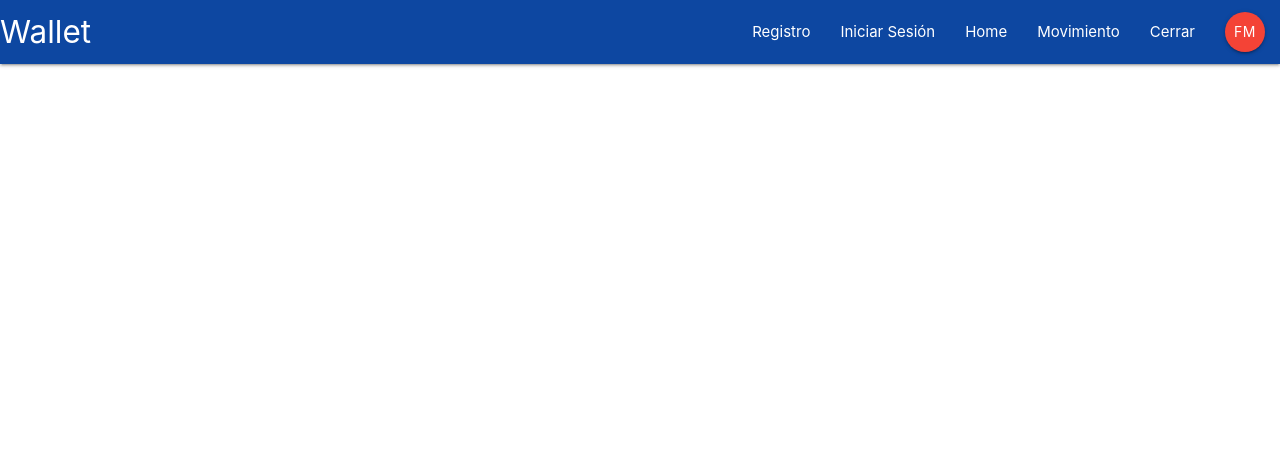
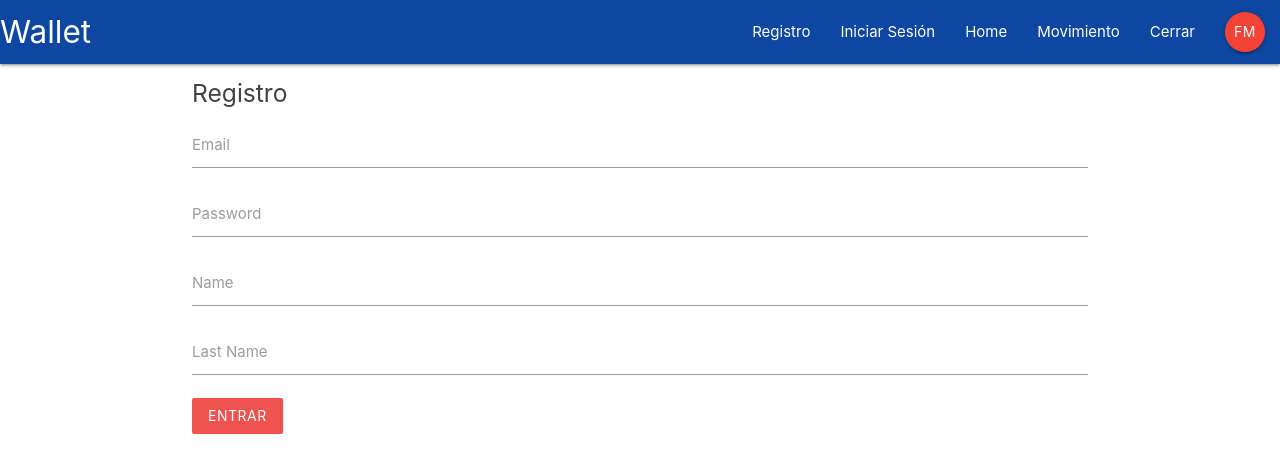
Before and after one commit to fabian202/react-wallet, a React (Create React App) app: page /register in a window 1280 px wide. Shown: the top 472 px of the page. Built offline with nearby package versions, Linux system fonts and the light colour scheme.

Commit message:
Login and register components

```diff
--- a/public/index.html
+++ b/public/index.html
@@ -38,5 +38,6 @@
       To begin the development, run `npm start` or `yarn start`.
       To create a production bundle, use `npm run build` or `yarn build`.
     -->
+    <script src="https://cdnjs.cloudflare.com/ajax/libs/materialize/1.0.0/js/materialize.min.js"></script>
   </body>
 </html>
--- a/src/App.js
+++ b/src/App.js
@@ -3,6 +3,8 @@ import{ BrowserRouter, Switch, Route } from 'react-router-dom';
 import Home from './components/home/Home';
 import NavBar from './components/layout/NavBar';
 import DetailMovement from './components/movement/DetailMovement';
+import SignIn from './components/auth/SignIn'
+import SignUp from './components/auth/SignUp'
 
 class App extends Component {
   render() {
@@ -13,6 +15,8 @@ class App extends Component {
           <Switch>
             <Route exact path='/' component={Home} />
             <Route path='/movement/:id' component={DetailMovement} />
+            <Route path='/login' component={SignIn} />
+            <Route path='/register' component={SignUp} />
           </Switch>
         </div>
       </BrowserRouter>
--- a/src/components/auth/SignIn.js
+++ b/src/components/auth/SignIn.js
@@ -0,0 +1,42 @@
+import React, { Component } from 'react'
+
+export class SignIn extends Component {
+
+    state = {
+        email: null,
+        password: null
+    };
+
+    handleChange = (e) => {
+        this.setState({
+            [e.target.id]: e.target.value
+        });
+    }
+
+    handleSubmit = (e) => {
+        e.preventDefault();
+        console.log(this.state);
+    }
+  render() {
+    return (
+      <div className="container">
+        <form className="white" onSubmit={this.handleSubmit}>
+            <h5 className="grey-text text-darken-3">Iniciar Sesión</h5>
+            <div className="input-field">
+                <input type="email" id="email" onChange={this.handleChange} />
+                <label htmlFor="email">Email</label>
+            </div>
+            <div className="input-field">
+                <input type="password" id="password" onChange={this.handleChange} />
+                <label htmlFor="password">Password</label>
+            </div>
+            <div className="input-field">
+                <button className="btn red lighten-1 z-depth-0">Entrar</button>
+            </div>
+        </form>
+      </div>
+    )
+  }
+}
+
+export default SignIn
--- a/src/components/auth/SignUp.js
+++ b/src/components/auth/SignUp.js
@@ -0,0 +1,52 @@
+import React, { Component } from 'react'
+
+export class SignUp extends Component {
+
+    state = {
+        email: null,
+        password: null,
+        firstName: null,
+        lastName: null
+    };
+
+    handleChange = (e) => {
+        this.setState({
+            [e.target.id]: e.target.value
+        });
+    }
+
+    handleSubmit = (e) => {
+        e.preventDefault();
+        console.log(this.state);
+    }
+  render() {
+    return (
+      <div className="container">
+        <form className="white" onSubmit={this.handleSubmit}>
+            <h5 className="grey-text text-darken-3">Registro</h5>
+            <div className="input-field">
+                <input type="email" id="email" onChange={this.handleChange} />
+                <label htmlFor="email">Email</label>
+            </div>
+            <div className="input-field">
+                <input type="password" id="password" onChange={this.handleChange} />
+                <label htmlFor="password">Password</label>
+            </div>
+            <div className="input-field">
+                <input type="text" id="name" onChange={this.handleChange} />
+                <label htmlFor="name">Name</label>
+            </div>
+            <div className="input-field">
+                <input type="text" id="lastName" onChange={this.handleChange} />
+                <label htmlFor="lastName">Last Name</label>
+            </div>
+            <div className="input-field">
+                <button className="btn red lighten-1 z-depth-0">Entrar</button>
+            </div>
+        </form>
+      </div>
+    )
+  }
+}
+
+export default SignUp
```
